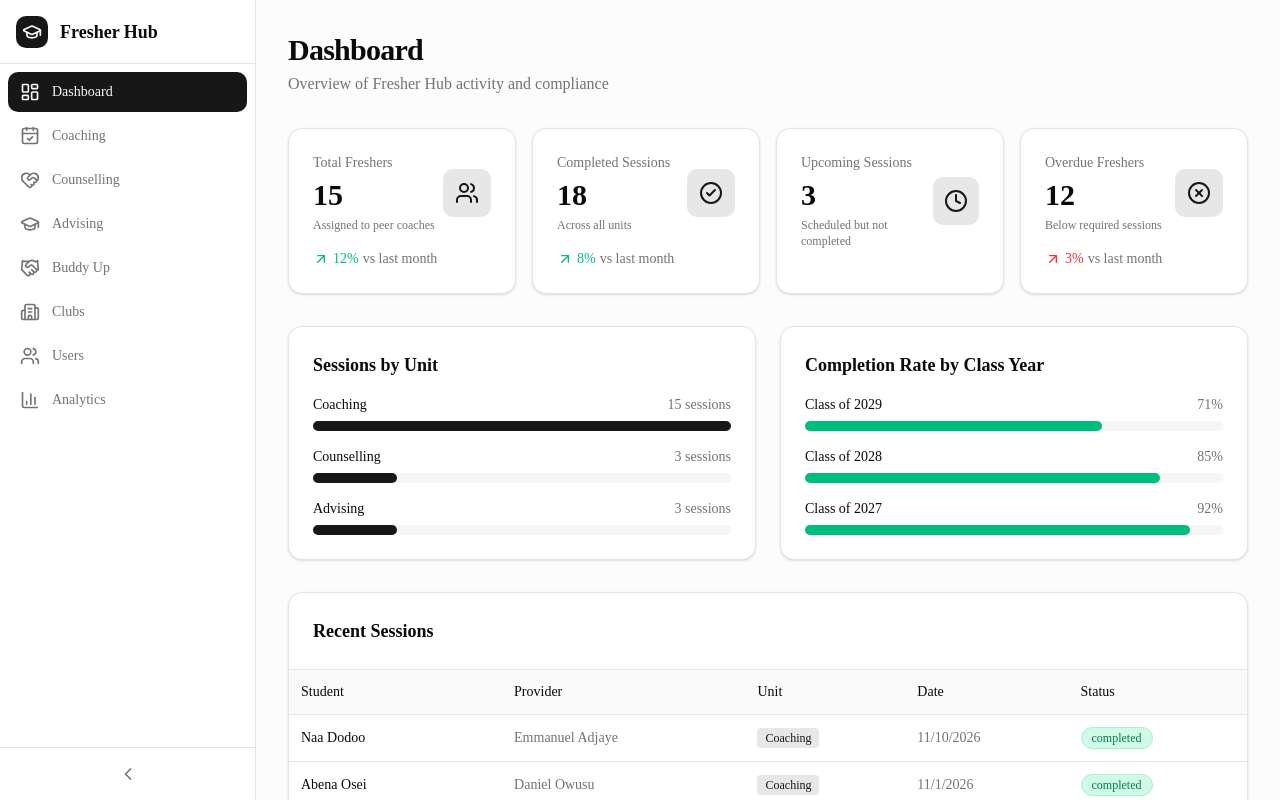
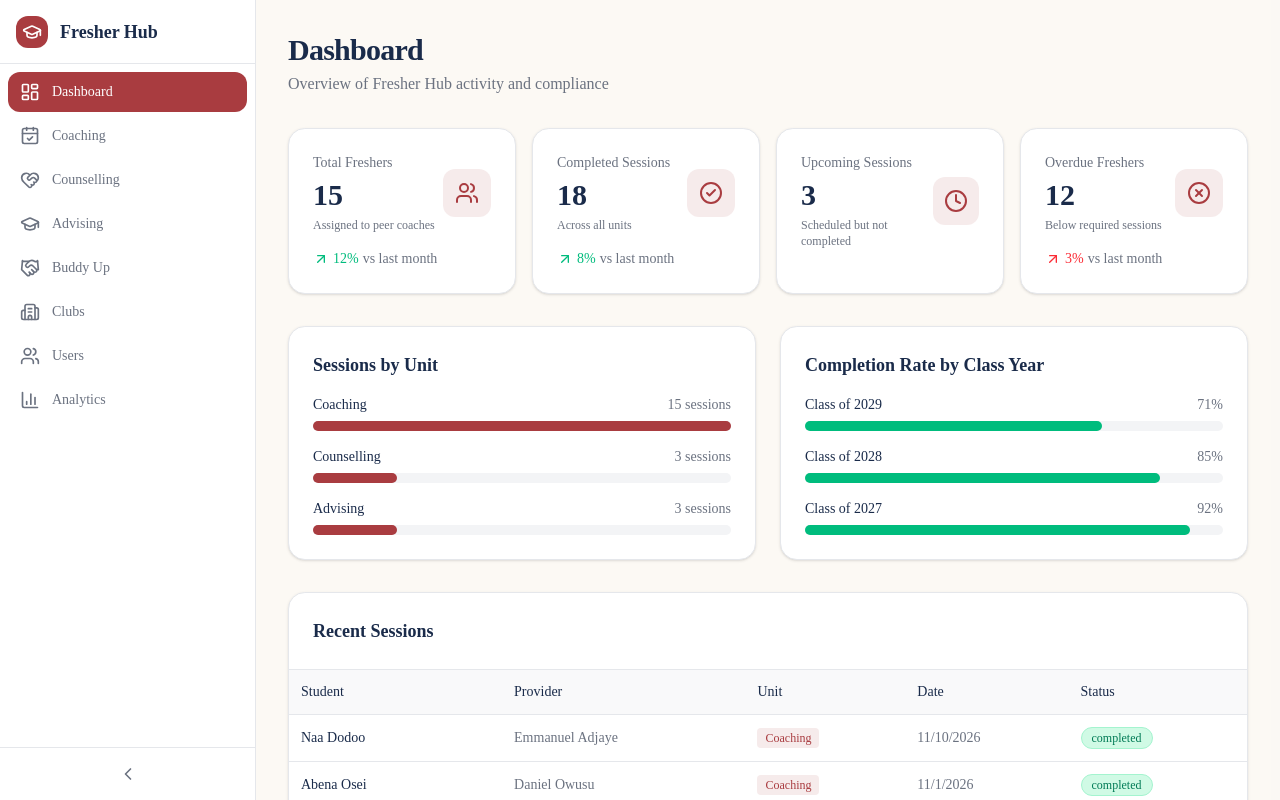
Before and after one commit to adoumouangnamouemmanuel/freshers_hub, a Next.js app in the folder apps/web/: page /dashboard in a window 1280 px wide. Shown: the top 800 px of the page. Built offline with nearby package versions, Linux system fonts and the light colour scheme.

Commit message:
feat: applied ashesi color scheme

```diff
--- a/apps/web/app/globals.css
+++ b/apps/web/app/globals.css
@@ -49,72 +49,73 @@
 }
 
 :root {
-  --background: oklch(1 0 0);
-  --foreground: oklch(0.145 0 0);
-  --card: oklch(1 0 0);
-  --card-foreground: oklch(0.145 0 0);
-  --popover: oklch(1 0 0);
-  --popover-foreground: oklch(0.145 0 0);
-  --primary: oklch(0.205 0 0);
-  --primary-foreground: oklch(0.985 0 0);
-  --secondary: oklch(0.97 0 0);
-  --secondary-foreground: oklch(0.205 0 0);
-  --muted: oklch(0.97 0 0);
-  --muted-foreground: oklch(0.556 0 0);
-  --accent: oklch(0.97 0 0);
-  --accent-foreground: oklch(0.205 0 0);
-  --destructive: oklch(0.577 0.245 27.325);
-  --border: oklch(0.922 0 0);
-  --input: oklch(0.922 0 0);
-  --ring: oklch(0.708 0 0);
-  --chart-1: oklch(0.87 0 0);
-  --chart-2: oklch(0.556 0 0);
-  --chart-3: oklch(0.439 0 0);
-  --chart-4: oklch(0.371 0 0);
-  --chart-5: oklch(0.269 0 0);
-  --radius: 0.625rem;
-  --sidebar: oklch(0.985 0 0);
-  --sidebar-foreground: oklch(0.145 0 0);
-  --sidebar-primary: oklch(0.205 0 0);
-  --sidebar-primary-foreground: oklch(0.985 0 0);
-  --sidebar-accent: oklch(0.97 0 0);
-  --sidebar-accent-foreground: oklch(0.205 0 0);
-  --sidebar-border: oklch(0.922 0 0);
-  --sidebar-ring: oklch(0.708 0 0);
+  /* Ashesi University Color Scheme */
+  --background: #fffaf3;
+  --foreground: #1A2B4A;
+  --card: #FFFFFF;
+  --card-foreground: #1A2B4A;
+  --popover: #FFFFFF;
+  --popover-foreground: #1A2B4A;
+  --primary: #A93C40;
+  --primary-foreground: #FFFFFF;
+  --secondary: #f8f4ef;
+  --secondary-foreground: #1A2B4A;
+  --muted: #f3f4f6;
+  --muted-foreground: #6B7280;
+  --accent: #f3f4f6;
+  --accent-foreground: #1A2B4A;
+  --destructive: #ef4444;
+  --border: #e5e7eb;
+  --input: #e5e7eb;
+  --ring: #A93C40;
+  --chart-1: #A93C40;
+  --chart-2: #1A2B4A;
+  --chart-3: #6B7280;
+  --chart-4: #9CA3AF;
+  --chart-5: #e5e7eb;
+  --radius: 0.75rem;
+  --sidebar: #FFFFFF;
+  --sidebar-foreground: #1A2B4A;
+  --sidebar-primary: #A93C40;
+  --sidebar-primary-foreground: #FFFFFF;
+  --sidebar-accent: #f8f4ef;
+  --sidebar-accent-foreground: #1A2B4A;
+  --sidebar-border: #f3f4f6;
+  --sidebar-ring: #A93C40;
 }
 
 .dark {
-  --background: oklch(0.145 0 0);
-  --foreground: oklch(0.985 0 0);
-  --card: oklch(0.205 0 0);
-  --card-foreground: oklch(0.985 0 0);
-  --popover: oklch(0.205 0 0);
-  --popover-foreground: oklch(0.985 0 0);
-  --primary: oklch(0.922 0 0);
-  --primary-foreground: oklch(0.205 0 0);
-  --secondary: oklch(0.269 0 0);
-  --secondary-foreground: oklch(0.985 0 0);
-  --muted: oklch(0.269 0 0);
-  --muted-foreground: oklch(0.708 0 0);
-  --accent: oklch(0.269 0 0);
-  --accent-foreground: oklch(0.985 0 0);
-  --destructive: oklch(0.704 0.191 22.216);
-  --border: oklch(1 0 0 / 10%);
-  --input: oklch(1 0 0 / 15%);
-  --ring: oklch(0.556 0 0);
-  --chart-1: oklch(0.87 0 0);
-  --chart-2: oklch(0.556 0 0);
-  --chart-3: oklch(0.439 0 0);
-  --chart-4: oklch(0.371 0 0);
-  --chart-5: oklch(0.269 0 0);
-  --sidebar: oklch(0.205 0 0);
-  --sidebar-foreground: oklch(0.985 0 0);
-  --sidebar-primary: oklch(0.488 0.243 264.376);
-  --sidebar-primary-foreground: oklch(0.985 0 0);
-  --sidebar-accent: oklch(0.269 0 0);
-  --sidebar-accent-foreground: oklch(0.985 0 0);
-  --sidebar-border: oklch(1 0 0 / 10%);
-  --sidebar-ring: oklch(0.556 0 0);
+  --background: #1A2B4A;
+  --foreground: #f8f4ef;
+  --card: #1e3a5f;
+  --card-foreground: #f8f4ef;
+  --popover: #1e3a5f;
+  --popover-foreground: #f8f4ef;
+  --primary: #A93C40;
+  --primary-foreground: #FFFFFF;
+  --secondary: #2a4a7f;
+  --secondary-foreground: #f8f4ef;
+  --muted: #2a4a7f;
+  --muted-foreground: #9CA3AF;
+  --accent: #2a4a7f;
+  --accent-foreground: #f8f4ef;
+  --destructive: #ef4444;
+  --border: rgba(255, 255, 255, 0.1);
+  --input: rgba(255, 255, 255, 0.15);
+  --ring: #A93C40;
+  --chart-1: #A93C40;
+  --chart-2: #f8f4ef;
+  --chart-3: #9CA3AF;
+  --chart-4: #6B7280;
+  --chart-5: #4B5563;
+  --sidebar: #1e3a5f;
+  --sidebar-foreground: #f8f4ef;
+  --sidebar-primary: #A93C40;
+  --sidebar-primary-foreground: #FFFFFF;
+  --sidebar-accent: #2a4a7f;
+  --sidebar-accent-foreground: #f8f4ef;
+  --sidebar-border: rgba(255, 255, 255, 0.1);
+  --sidebar-ring: #A93C40;
 }
 
 @layer base {
@@ -128,3 +129,102 @@
     @apply font-sans;
   }
 }
+
+/* Custom scrollbar */
+::-webkit-scrollbar {
+  width: 6px;
+  height: 6px;
+}
+::-webkit-scrollbar-track {
+  background: transparent;
+}
+::-webkit-scrollbar-thumb {
+  background: #d1d5db;
+  border-radius: 3px;
+}
+::-webkit-scrollbar-thumb:hover {
+  background: #9CA3AF;
+}
+
+/* Glass morphism utility */
+.glass {
+  background: rgba(255, 255, 255, 0.7);
+  backdrop-filter: blur(12px);
+  -webkit-backdrop-filter: blur(12px);
+  border: 1px solid rgba(255, 255, 255, 0.3);
+}
+
+/* Card hover effect */
+.card-hover {
+  transition: all 0.3s cubic-bezier(0.4, 0, 0.2, 1);
+}
+.card-hover:hover {
+  transform: translateY(-2px);
+  box-shadow: 0 12px 40px rgba(169, 60, 64, 0.08);
+}
+
+/* Gradient text */
+.gradient-text {
+  background: linear-gradient(135deg, #A93C40, #d46a6e);
+  -webkit-background-clip: text;
+  -webkit-text-fill-color: transparent;
+  background-clip: text;
+}
+
+/* Ashesi accent glow */
+.glow-primary {
+  box-shadow: 0 0 20px rgba(169, 60, 64, 0.15);
+}
+
+/* Animated gradient border */
+.gradient-border {
+  position: relative;
+  background: white;
+  border-radius: var(--radius-xl);
+}
+.gradient-border::before {
+  content: '';
+  position: absolute;
+  inset: -1px;
+  border-radius: inherit;
+  background: linear-gradient(135deg, #A93C40, #d46a6e, #A93C40);
+  background-size: 200% 200%;
+  animation: gradient-shift 3s ease infinite;
+  z-index: -1;
+  opacity: 0.3;
+}
+@keyframes gradient-shift {
+  0%, 100% { background-position: 0% 50%; }
+  50% { background-position: 100% 50%; }
+}
+
+/* Skeleton loading animation */
+@keyframes shimmer {
+  0% { background-position: -200% 0; }
+  100% { background-position: 200% 0; }
+}
+.skeleton {
+  background: linear-gradient(90deg, #f3f4f6 25%, #e5e7eb 50%, #f3f4f6 75%);
+  background-size: 200% 100%;
+  animation: shimmer 1.5s ease-in-out infinite;
+  border-radius: var(--radius);
+}
+
+/* Status dot pulse */
+@keyframes pulse-dot {
+  0%, 100% { opacity: 1; transform: scale(1); }
+  50% { opacity: 0.5; transform: scale(0.8); }
+}
+.status-dot {
+  width: 8px;
+  height: 8px;
+  border-radius: 50%;
+  display: inline-block;
+}
+.status-dot.active {
+  background: #10b981;
+  animation: pulse-dot 2s ease-in-out infinite;
+}
+.status-dot.inactive {
+  background: #9CA3AF;
+}
```
